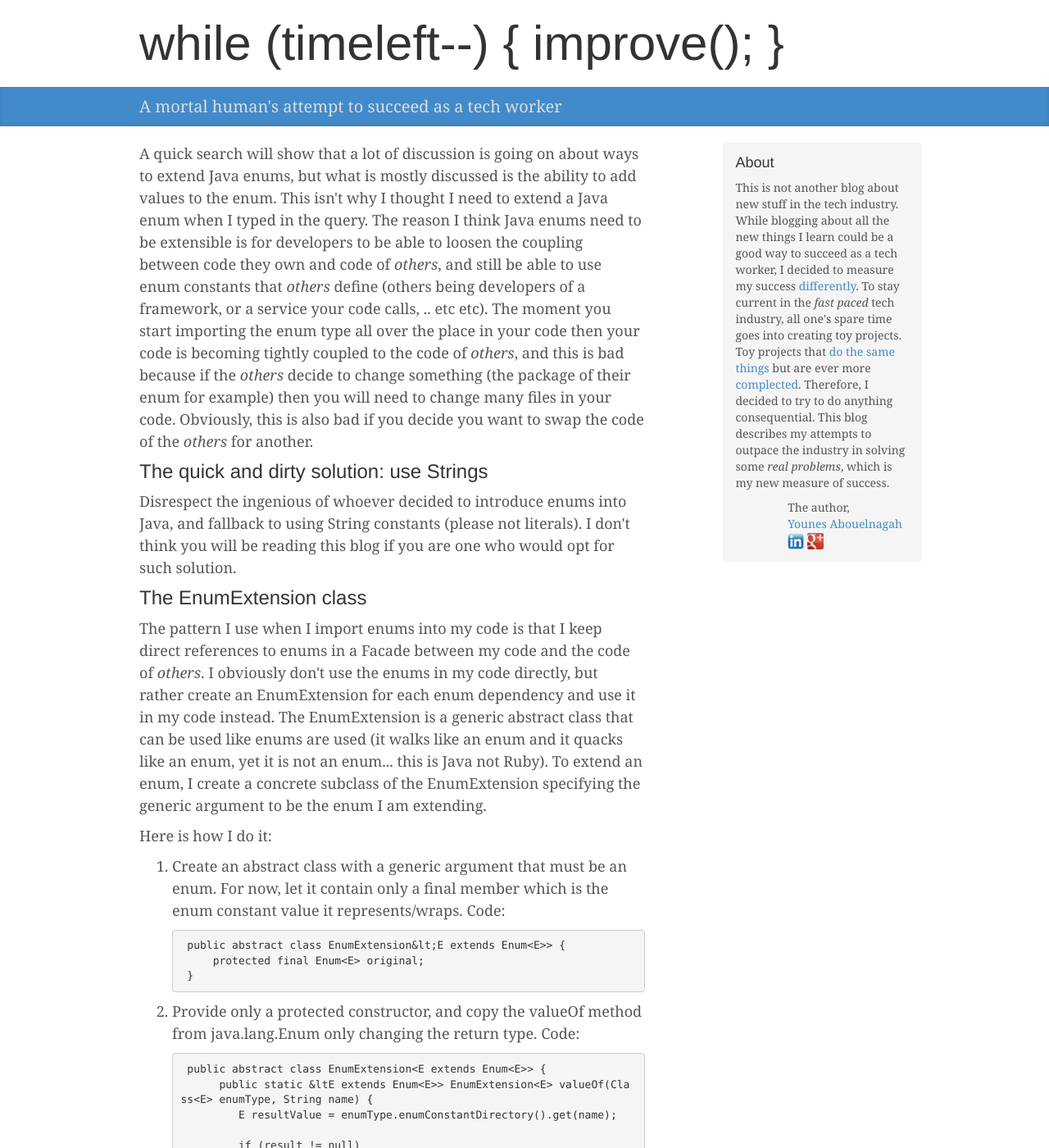
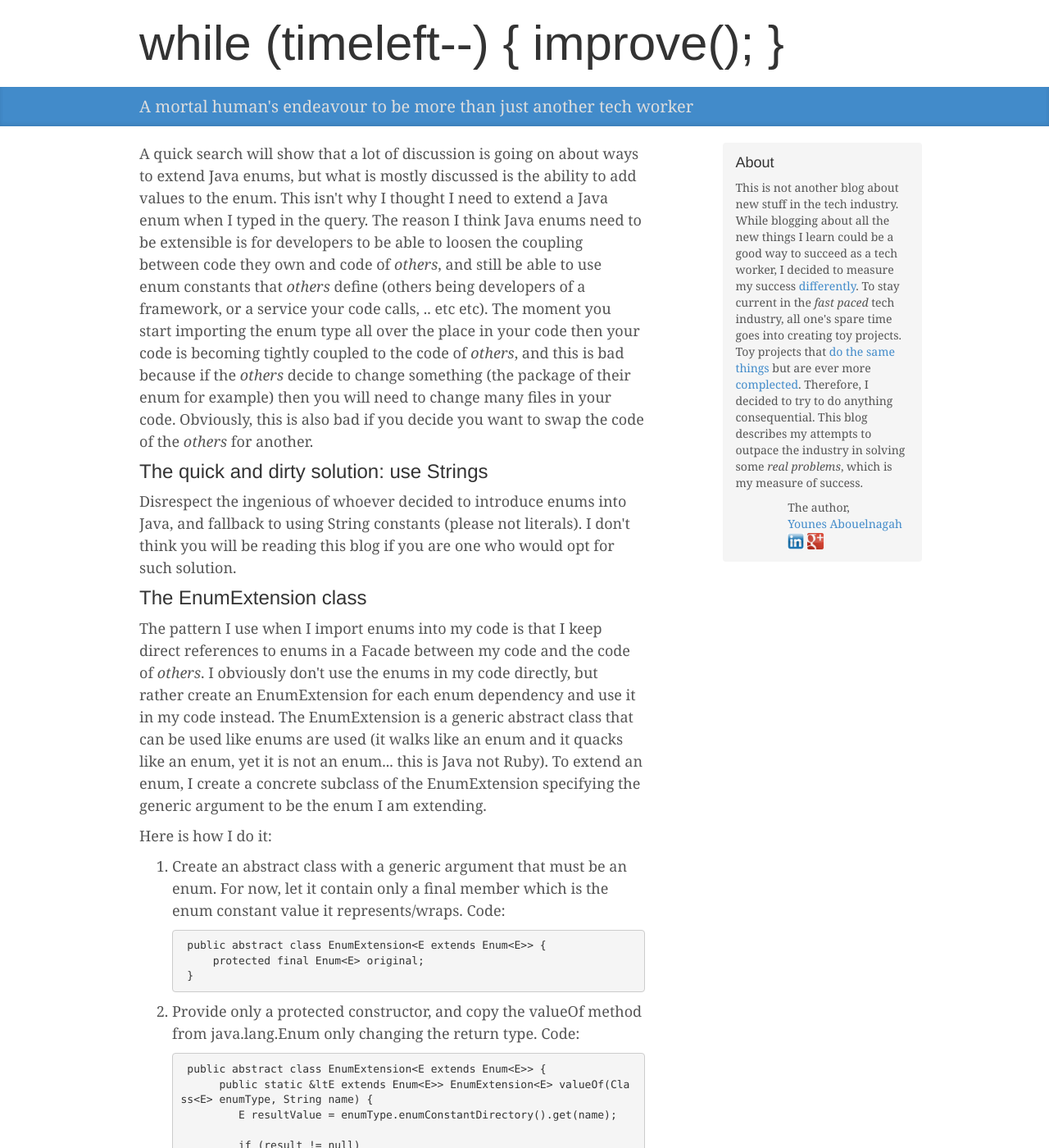
Before and after one commit to timeleft--/timeleft--.github.io, a Jekyll site: the page built from _posts/2014-05-05-java-enum-loose-coupling.md, in a window 1280 px wide and 1400 px high. Shown: the whole window at 82% size. Built offline with Jekyll 4.4.1, drawn with Linux system fonts in a browser that asks for light colours; nearby versions of some CDN libraries; some of the changed text lies outside the part shown.

Commit message:
Changing the header to be less apologitic, and the description to be more peramanent.

```diff
--- a/_config.yml
+++ b/_config.yml
@@ -1,7 +1,7 @@
 url:         "http://timeleft--.github.io/"
 name:        "while (timeleft--) { improve(); }"
 title:       "timeleft--: A blog by Younes Abouelnagah"
-description: "A mortal human's attempt to succeed as a tech worker"
+description: "A mortal human's endeavour to be more than just another tech worker"
 
 paginate:    10
 
--- a/_layouts/bootstrap.html
+++ b/_layouts/bootstrap.html
@@ -86,7 +86,7 @@
             To stay current in the <em>fast paced</em> tech industry, all one's spare time goes into creating toy projects.
             Toy projects that <a href="http://www.infoq.com/presentations/dependency-framework">do the same things</a> but are ever more <a href="http://www.infoq.com/presentations/Simple-Made-Easy">complected</a>.
             Therefore, I decided to try to do anything consequential.
-            This blog describes my attempts to outpace the industry in solving some <em>real problems</em>, which is my new measure of success.
+            This blog describes my attempts to outpace the industry in solving some <em>real problems</em>, which is my measure of success.
 
             <div style="margin-left:auto; width:70%;">
             The author,<br/><a href="http://plg.uwaterloo.ca/~yaboulna">Younes Abouelnagah</a>
@@ -120,6 +120,8 @@
     </div><!-- /.container -->
 
     <div class="blog-footer">
+
+
       <p>Styling based on blog template built for <a href="http://getbootstrap.com">Bootstrap</a> by <a href="https://twitter.com/mdo">@mdo</a>.</p>
       <p>
         <a href="#">Back to top</a>
--- a/_posts/2014-05-05-java-enum-loose-coupling.md
+++ b/_posts/2014-05-05-java-enum-loose-coupling.md
@@ -17,7 +17,7 @@ Here is how I do it:
 
 1. Create an abstract class with a generic argument that must be an enum. For now, let it contain only a final member which is the enum constant value it represents/wraps. Code:
 
-        public abstract class EnumExtension&lt;E extends Enum<E>> {
+        public abstract class EnumExtension<E extends Enum<E>> {
             protected final Enum<E> original;
         }
 
```
Also changed, not shown: other parts of _posts/2014-05-05-java-enum-loose-coupling.md (+0 -3 lines), _posts/kli-draft.md (+5 -0 lines).
